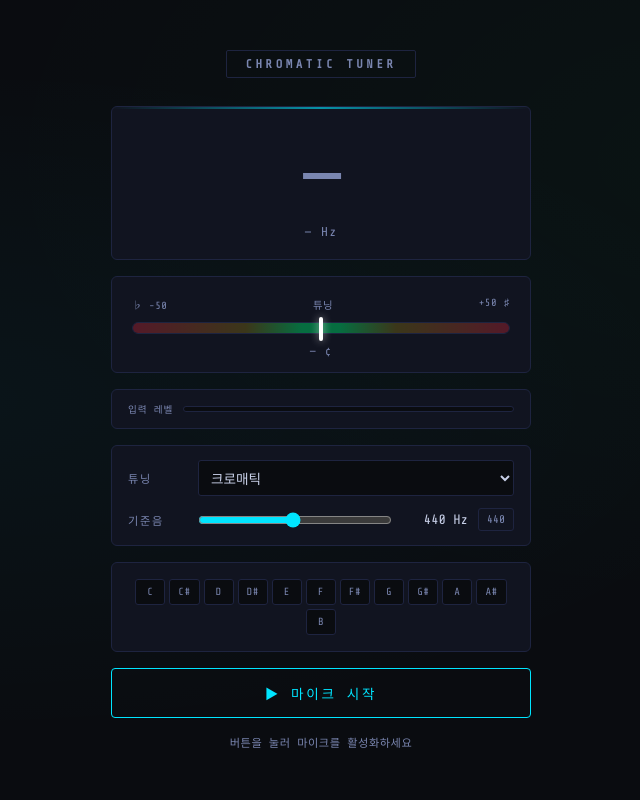
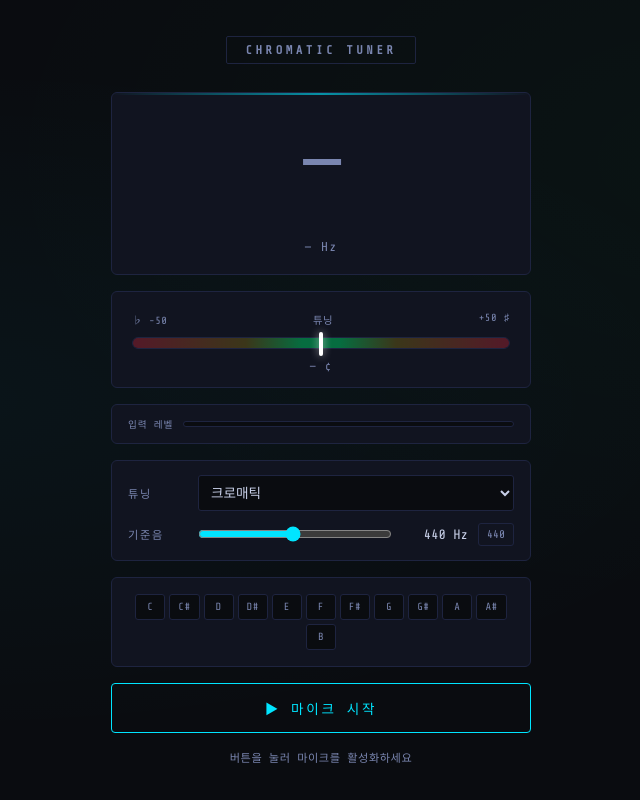
Before and after one commit to KWON911/tuner, a website with bundled scripts: page index.html in a window 1280 px wide. Shown: the whole page, without its empty margins (319-959 px from the left). Built offline with nearby package versions, Linux system fonts and the light colour scheme.

Commit message:
Fix note-panel height jump when octave text is empty
.octave had no reserved height, so its empty text node collapsed to 0px
while a populated one rendered at 25px -- a 25px jump in note-panel's
total height every time detection went from silent to a note and back.
Confirmed via direct measurement in the browser (183px vs 154px before
the fix; 183px in both states after).

Co-Authored-By: Claude Sonnet 5 <noreply@anthropic.com>

```diff
--- a/styles.css
+++ b/styles.css
@@ -86,6 +86,7 @@
     font-size: 1.4rem;
     color: var(--dim);
     margin-top: 4px;
+    min-height: 25px;
   }
 
   .freq-display {
```
